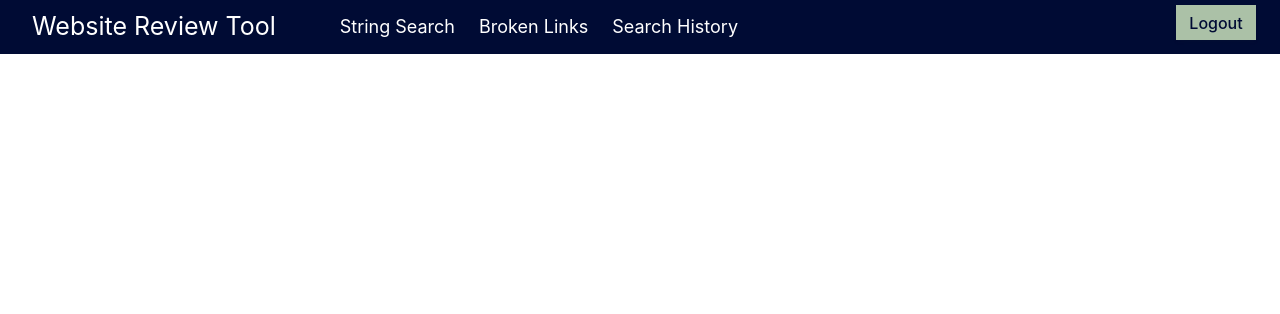
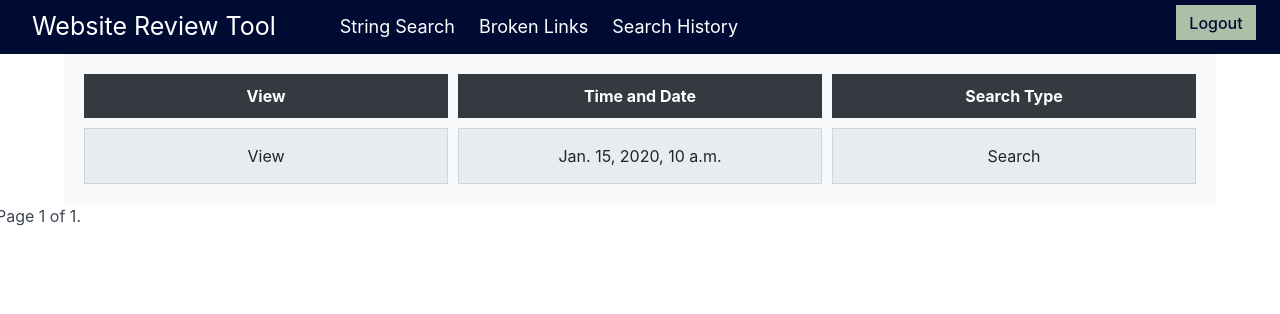
Before and after one commit to 88potatoes/wrt2, a Django app: page /history in a window 1280 px wide. Shown: the top 314 px of the page. Run offline with Django 5.2, Linux system fonts and the light colour scheme; a user stored in the database is signed in; tables that the repository leaves empty hold one stand-in row (values such as "Sample post").

Commit message:
history and query page

```diff
--- a/templates/wrt/history.html
+++ b/templates/wrt/history.html
@@ -8,10 +8,88 @@
     <link rel="stylesheet" href="https://cdnjs.cloudflare.com/ajax/libs/font-awesome/6.0.0-beta3/css/all.min.css"> <!-- probably don't need to load in all the icons -->
     <!-- <script src="{% static 'js/search.js' %}" defer></script>  -->
     <!-- Switch it out for the history script -->
+    <style>
+        .container {
+            display: grid;
+            grid-template-columns: repeat(3, 1fr); /* Two equal columns */
+            gap: 10px; /* Spacing between cells */
+            padding: 20px; /* Container padding */
+            background-color: #f8f9fa; /* Background color */
+        }
+
+        .header {
+            font-weight: bold;
+            background-color: #343a40; /* Dark background for header */
+            color: white; /* White text */
+            padding: 10px; /* Padding for header */
+            text-align: center; /* Center align text */
+        }
+
+        .row {
+            display: contents; /* Use contents to keep grid layout */
+        }
+
+        .cell {
+            background-color: #e9ecef; /* Light background for cells */
+            padding: 15px; /* Padding for cells */
+            text-align: center; /* Center align text */
+            border: 1px solid #ced4da; /* Border around cells */
+            text-decoration: none; /* Remove link underline */
+            color: #212529; /* Text color */
+        }
+
+        .cell:hover {
+            background-color: #adb5bd; /* Change background on hover */
+        }
+
+        .search_terms {
+            background-color: #f8f9fa;
+            padding: 15px;
+            display: flex;
+            flex-direction: column;
+        }
+
+        .search_terms_list {
+            list-style-type: disc;
+            padding-left: 20px;
+        }
+    </style>
 {% endblock %}
 
 {% block content %}
     {% include "partials/navbar.html" %}
 
-    <div class="tab-content"></div>
+    <ul class="container">
+        <div class="header">View</div>
+        <div class="header">Time and Date</div>
+        <div class="header">Search Type</div>
+        {% for query in queries %}
+            <div class="row">
+                <a href="{% url 'query_results' query.id %}"><div class="cell">View</div></a>
+                <div class="cell">{{query.created_at}}</div>
+                <div class="cell">{{query.type}}</div>
+            </div> <!-- TODO Customize this -->
+        {% empty %}
+            <li>No Queries Found</li>
+        {% endfor %}
+    </ul>
+
+    <!-- Pagination controls -->
+    <div class="pagination">
+        <span class="step-links">
+            {% if queries.has_previous %}
+                <a href="?page=1">&laquo; first</a>
+                <a href="?page={{ queries.previous_page_number }}">previous</a>
+            {% endif %}
+
+            <span class="current">
+                Page {{ queries.number }} of {{ queries.paginator.num_pages }}.
+            </span>
+
+            {% if queries.has_next %}
+                <a href="?page={{ queries.next_page_number }}">next</a>
+                <a href="?page={{ queries.paginator.num_pages }}">last &raquo;</a>
+            {% endif %}
+        </span>
+    </div>
 {% endblock %}
--- a/website/models.py
+++ b/website/models.py
@@ -37,6 +37,9 @@ class SearchQuery(models.Model):
     )
     created_at = models.DateTimeField(auto_now_add=True)
 
+    def __str__(self):
+        return f"Query by {self.user.username} - Type: {self.get_type_display()} - Created at: {self.created_at}"
+
 
 class SearchResult(models.Model):
     searchquery = models.ForeignKey(
@@ -48,6 +51,9 @@ class SearchResult(models.Model):
     starting_link = models.CharField(max_length=255, null=True, blank=True)
     search_text = models.CharField(max_length=255, blank=True, null=True)
 
+    def __str__(self):
+        return f"Result for Query ID: {self.searchquery.id} - URL: {self.url} - Created at: {self.created_at}"
+
 
 # - id
 # - user_id
--- a/website/urls.py
+++ b/website/urls.py
@@ -19,4 +19,7 @@ urlpatterns = [
     path("create_user", views.create_user_view, name="create_user"),
     path("download", views.download, name="download"),
     path("download/<str:filename>/", views.download_view, name="download_from_website"),
+    path(
+        "query/<int:query_id>/results/", views.query_results_view, name="query_results"
+    ),  # for history
 ]
--- a/website/views.py
+++ b/website/views.py
@@ -2,8 +2,14 @@ from datetime import datetime
 import json
 import os
 import threading
-from django.http import FileResponse, Http404, HttpResponse, JsonResponse
-from django.shortcuts import render, redirect
+from django.http import (
+    FileResponse,
+    Http404,
+    HttpResponse,
+    HttpResponseForbidden,
+    JsonResponse,
+)
+from django.shortcuts import get_object_or_404, render, redirect
 from django.contrib.auth.decorators import login_required
 from django.views.decorators.http import require_http_methods
 from django.contrib.auth import authenticate, login, logout
@@ -11,8 +17,9 @@ from django.contrib.auth import authenticate, login, logout
 from api.serializers import ExportResultsSerializer
 from api.utils.export import export_to_excel, export_to_pdf
 from api.views import find_broken_links, find_text_string
+from django.core.paginator import Paginator
 
-# from website.models import PastSearch
+from website.models import SearchQuery, SearchResult
 
 
 @require_http_methods(["GET", "POST"])
@@ -20,7 +27,7 @@ from api.views import find_broken_links, find_text_string
 def search_term_view(request):
     if request.method == "GET":
         return render(request, "wrt/search.html")
-    else:  # POST method # TODO Make it link up with the api function / view so then parker just has to work on the api
+    else:
         data, status = find_text_string(request, from_website=True)
 
         if status == 200:
@@ -29,18 +36,27 @@ def search_term_view(request):
             print(data)
 
             # writing to database
-            for seed_url in output:
-                for page in output[seed_url]:
-                    pass
-                    # TODO replace this with the new schema
-                    # past_search = PastSearch.objects.create(
-                    #     user=request.user,
-                    #     seed_url=seed_url,
-                    #     url_from=page,
-                    #     search_type="search",
-                    #     search_text=queried_webpages[0][0],
-                    # )
-                    # past_search.save()
+            new_search = SearchQuery.objects.create(
+                user=request.user, type=SearchQuery.QueryType.SEARCH
+            )
+
+            for search_term, url in queried_webpages:
+                SearchResult.objects.create(
+                    searchquery=new_search, url=url, search_text=search_term
+                )
+
+            # for seed_url in output:
+            #     for page in output[seed_url]:
+
+            # TODO replace this with the new schema
+            # past_search = PastSearch.objects.create(
+            #     user=request.user,
+            #     seed_url=seed_url,
+            #     url_from=page,
+            #     search_type="search",
+            #     search_text=queried_webpages[0][0],
+            # )
+            # past_search.save()
             return JsonResponse(data, status=200, safe=False)  # TODO make it safe
         elif status == 400:  # return the errors
             return JsonResponse(data, status=400)
@@ -78,7 +94,16 @@ def crawl_broken_links_view(request):
 @require_http_methods(["GET"])
 @login_required
 def history(request):
-    return render(request, "wrt/history.html")
+    all_queries = SearchQuery.objects.filter(user=request.user)[:20]
+    paginator = Paginator(all_queries, 5)
+
+    page_number = request.GET.get(
+        "page"
+    )  # Get the current page number from the query parameters
+    queries = paginator.get_page(page_number)  # Get the corresponding page of results
+
+    context = {"queries": queries}
+    return render(request, "wrt/history.html", context)
 
 
 @require_http_methods(["GET"])
@@ -210,3 +235,27 @@ def download_view(request, filename):
     threading.Timer(30, delete_file).start()  # Delete after 60 seconds
 
     return response
+
+
+@require_http_methods(["GET"])
+@login_required
+def query_results_view(request, query_id):
+    # Fetch the specific SearchQuery using the provided ID
+    search_query = get_object_or_404(SearchQuery, id=query_id)
+    if search_query.user != request.user:
+        return HttpResponseForbidden(
+            "You do not have permission to view this search query."
+        )
+    # Get all results related to this search query
+    results: SearchResult = (
+        search_query.results.all()
+    )  # Using the related_name defined in the model
+    search_terms = list(set(result.search_text for result in results))
+    context = {
+        "search_query": search_query,
+        "results": results,
+        "search_terms": search_terms,
+    }
+    return render(
+        request, "wrt/query_results.html", context
+    )  # Render a template for displaying results
```
Also changed, not shown: templates/wrt/query_results.html (added, +84 -0 lines).
